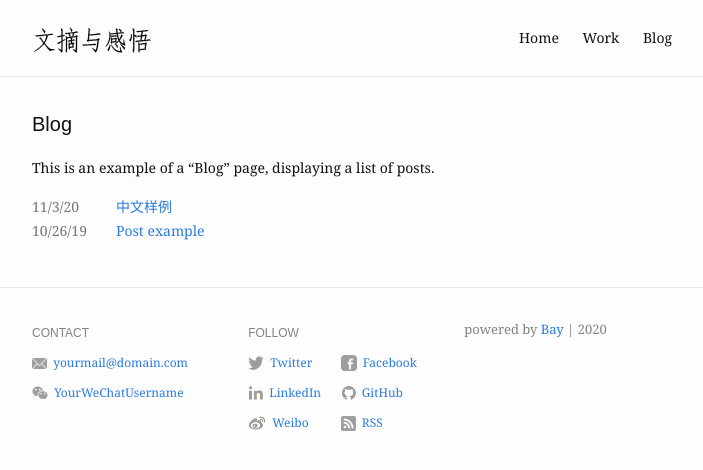
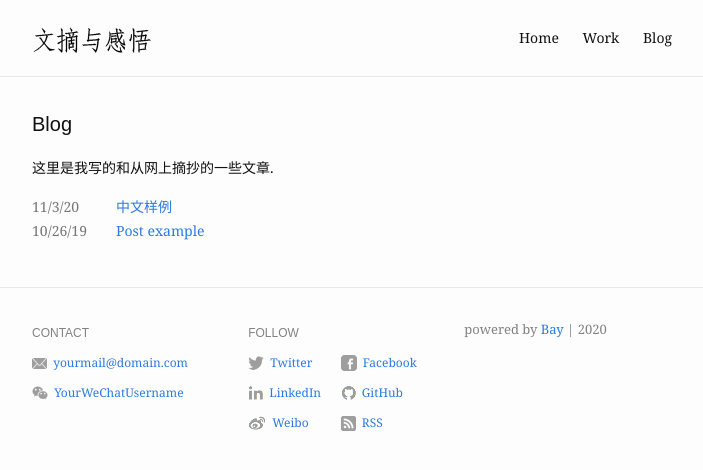
Before and after one commit to bluncy/bluncy.github.io, a Jekyll site: the page built from blog.md, in a window 1280 px wide. Shown: the top 470 px of the page, without its empty margins (288-991 px from the left). Built offline with Jekyll 4.4.1, drawn with Linux system fonts in a browser that asks for light colours.

Commit message:
Update blog.md

```diff
--- a/blog.md
+++ b/blog.md
@@ -4,5 +4,5 @@ title: Blog
 slug: /blog
 ---
 
-This is an example of a "Blog" page, displaying a list of posts.
+这里是我写的和从网上摘抄的一些文章.
 <br />
```
